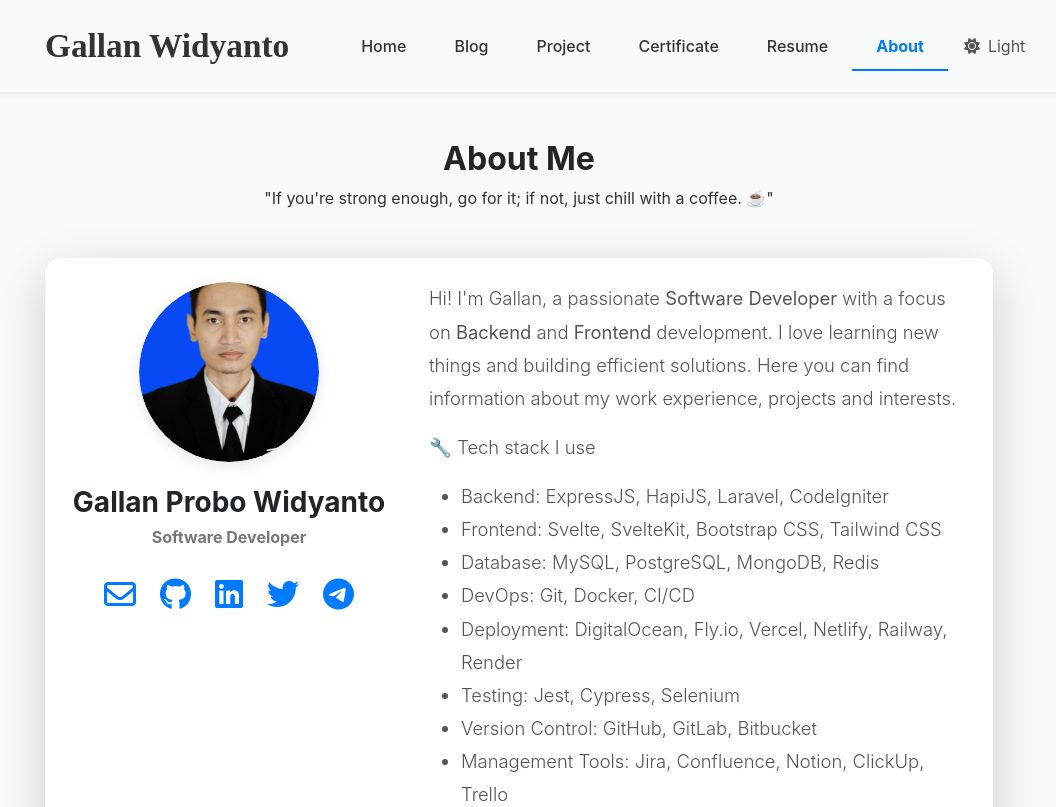
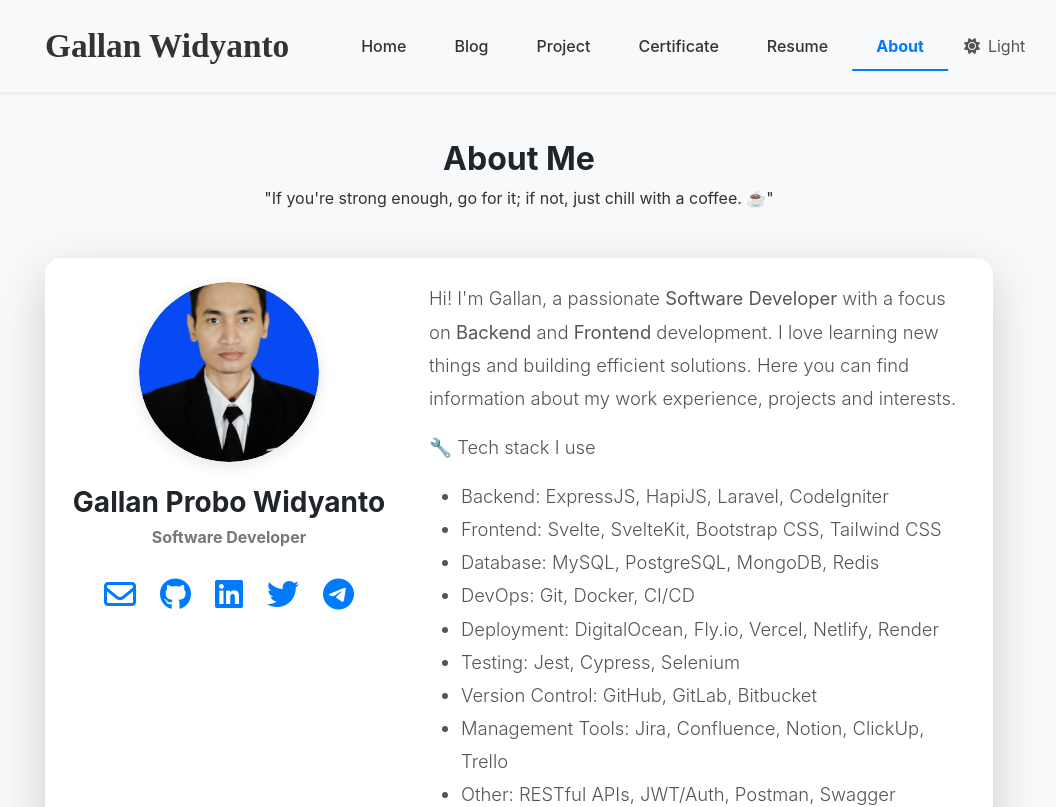
Before and after one commit to gallanpw/gallan.dev, a SvelteKit app: page /about in a window 1280 px wide. Shown: the top 807 px of the page, without its empty margins (121-1177 px from the left). Built offline with nearby package versions, Linux system fonts and the light colour scheme; a web font is replaced by a local one.

Commit message:
docs: remove 'Railway' reference from about page

```diff
--- a/src/routes/about/+page.svelte
+++ b/src/routes/about/+page.svelte
@@ -73,7 +73,7 @@
                     <li>Frontend: Svelte, SvelteKit, Bootstrap CSS, Tailwind CSS</li>
                     <li>Database: MySQL, PostgreSQL, MongoDB, Redis</li>
                     <li>DevOps: Git, Docker, CI/CD</li>
-                    <li>Deployment: DigitalOcean, Fly.io, Vercel, Netlify, Railway, Render</li>
+                    <li>Deployment: DigitalOcean, Fly.io, Vercel, Netlify, Render</li>
                     <li>Testing: Jest, Cypress, Selenium</li>
                     <li>Version Control: GitHub, GitLab, Bitbucket</li>
                     <li>Management Tools: Jira, Confluence, Notion, ClickUp, Trello</li>
```
